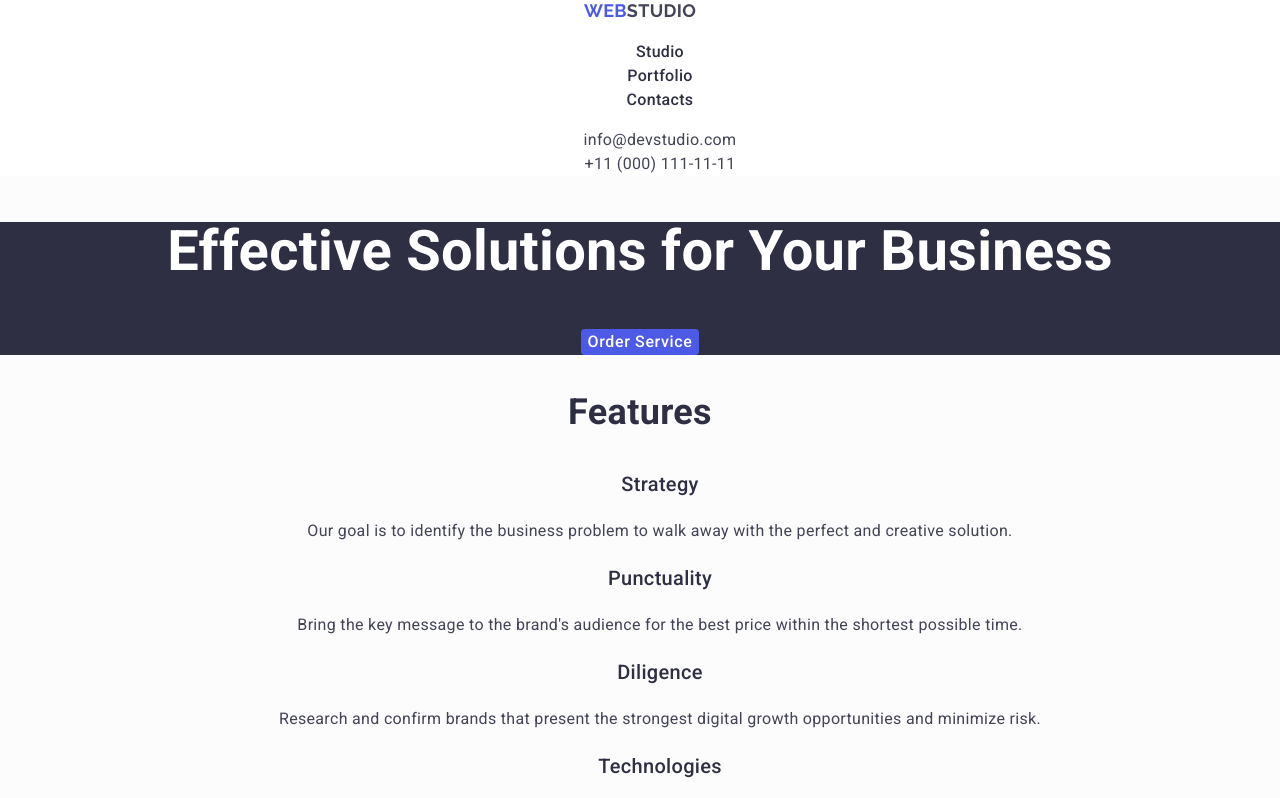
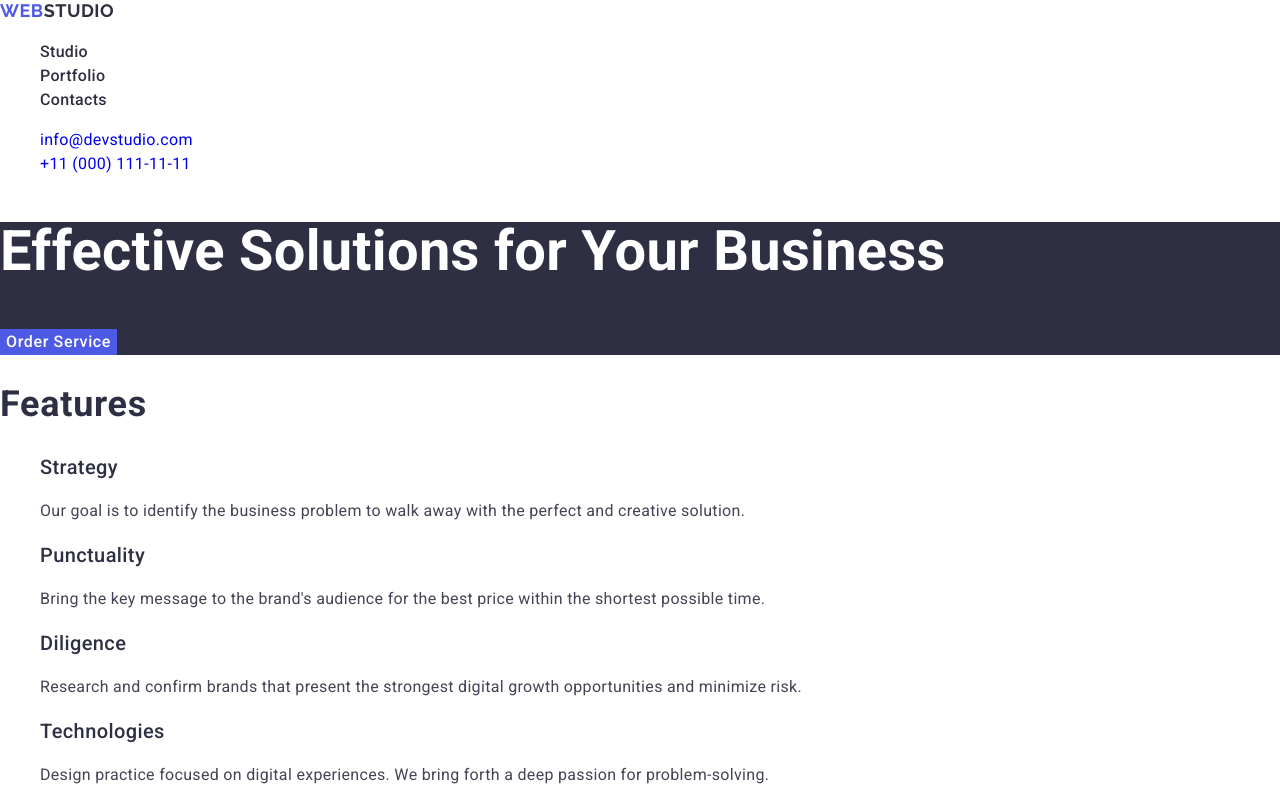
Before and after one commit to Timkaro/goit-markup-hw-02, a plain HTML site: page index.html in a window 1280 px wide. Shown: the top 798 px of the page. Drawn offline with nearby package versions, Linux system fonts and the light colour scheme.

Commit message:
edit mistakes

```diff
--- a/css/styles.css
+++ b/css/styles.css
@@ -3,20 +3,13 @@ body {
   font-size: 16px;
   font-weight: 400;
   line-height: 1.5;
-  letter-spacing: 0.32px;
+  letter-spacing: 0.02em;
   color: #434455;
-  background-color: #fcfcfc;
-  text-align: center;
+  background-color: #ffffff;
 }
 
 header {
   background-color: #ffffff;
-}
-
-footer {
-  background-color: #2e2f42;
-  color: #ffffff;
-  text-align: left;
 }
 
 a {
@@ -28,16 +21,18 @@ li {
 }
 
 .logo {
-  font-family: "raleway";
+  font-family: "raleway", sans-serif;
+  letter-spacing: 0.03em;
   font-size: 18px;
   font-weight: 700;
   line-height: 1.17;
-  color: currentColor;
+  letter-spacing: 0.03em;
+  color: #4d5ae5;
   text-transform: uppercase;
 }
 
 .accent {
-  color: #4d5ae5;
+  color: #2e2f42;
 }
 
 .menu {
@@ -73,11 +68,10 @@ li {
   color: currentColor;
   font-weight: 500;
   font-size: 16px;
-  letter-spacing: 0.64px;
+  letter-spacing: 0.04em;
   line-height: 1.5;
   border: none;
   cursor: pointer;
-  border-radius: 4px;
 }
 
 .hero-image-btn:hover,
@@ -85,10 +79,17 @@ li {
   background-color: #404bbf;
 }
 
+.content {
+  background-color: #ffffff;
+}
+
 .title {
   color: #2e2f42;
   font-weight: 700;
   font-size: 36px;
+  line-height: 1.11;
+  letter-spacing: 0.02em;
+  text-transform: capitalize;
 }
 
 .feature-title,
@@ -97,8 +98,15 @@ li {
   color: #2e2f42;
   font-weight: 500;
   font-size: 20px;
+  line-height: 1.2;
+  letter-spacing: 0.02em;
 }
 
 .cards {
   background-color: #f4f4fd;
 }
+
+.down {
+  background-color: #2e2f42;
+  color: #f4f4fd;
+}
--- a/index.html
+++ b/index.html
@@ -20,25 +20,23 @@
   <body>
     <header>
       <nav>
-        <a class="logo" href="./index.html">
-          <span class="accent">Web</span>Studio
+        <a class="logo" href="./index.html"
+          >Web<span class="accent">Studio</span>
         </a>
         <ul>
-          <li><a class="menu" href="">Studio</a></li>
+          <li><a class="menu" href="./index.html">Studio</a></li>
           <li><a class="menu" href="">Portfolio</a></li>
           <li><a class="menu" href="">Contacts</a></li>
         </ul>
       </nav>
 
-      <address>
+      <address class="contact">
         <ul>
           <li>
-            <a class="contact" href="mailto:info@devstudio.com"
-              >info@devstudio.com</a
-            >
+            <a href="mailto:info@devstudio.com">info@devstudio.com</a>
           </li>
           <li>
-            <a class="contact" href="tel:+110001111111">+11 (000) 111-11-11</a>
+            <a href="tel:+110001111111">+11 (000) 111-11-11</a>
           </li>
         </ul>
       </address>
@@ -87,7 +85,7 @@
       <section class="cards">
         <h2 class="title">Our Team</h2>
         <ul>
-          <li>
+          <li class="content">
             <img
               src="./images/image1.jpg"
               alt="card 1"
@@ -97,7 +95,7 @@
             <h3 class="teams-cards-title">Mark Guerrero</h3>
             <p class="teams-cards-descr">Product Designer</p>
           </li>
-          <li>
+          <li class="content">
             <img
               src="./images/image2.jpg"
               alt="card 2"
@@ -107,7 +105,7 @@
             <h3 class="teams-cards-title">Tom Ford</h3>
             <p class="teams-cards-descr">Frontend Developer</p>
           </li>
-          <li>
+          <li class="content">
             <img
               src="./images/image3.jpg"
               alt="card 3"
@@ -117,7 +115,7 @@
             <h3 class="teams-cards-title">Camila Garcia</h3>
             <p class="teams-cards-descr">Marketing</p>
           </li>
-          <li>
+          <li class="content">
             <img
               src="./images/image4.jpg"
               alt="card 4"
@@ -167,7 +165,7 @@
       </section>
     </main>
 
-    <footer>
+    <footer class="down">
       <a class="logo" href="./index.html">
         <span class="accent">Web</span>Studio
       </a>
```
